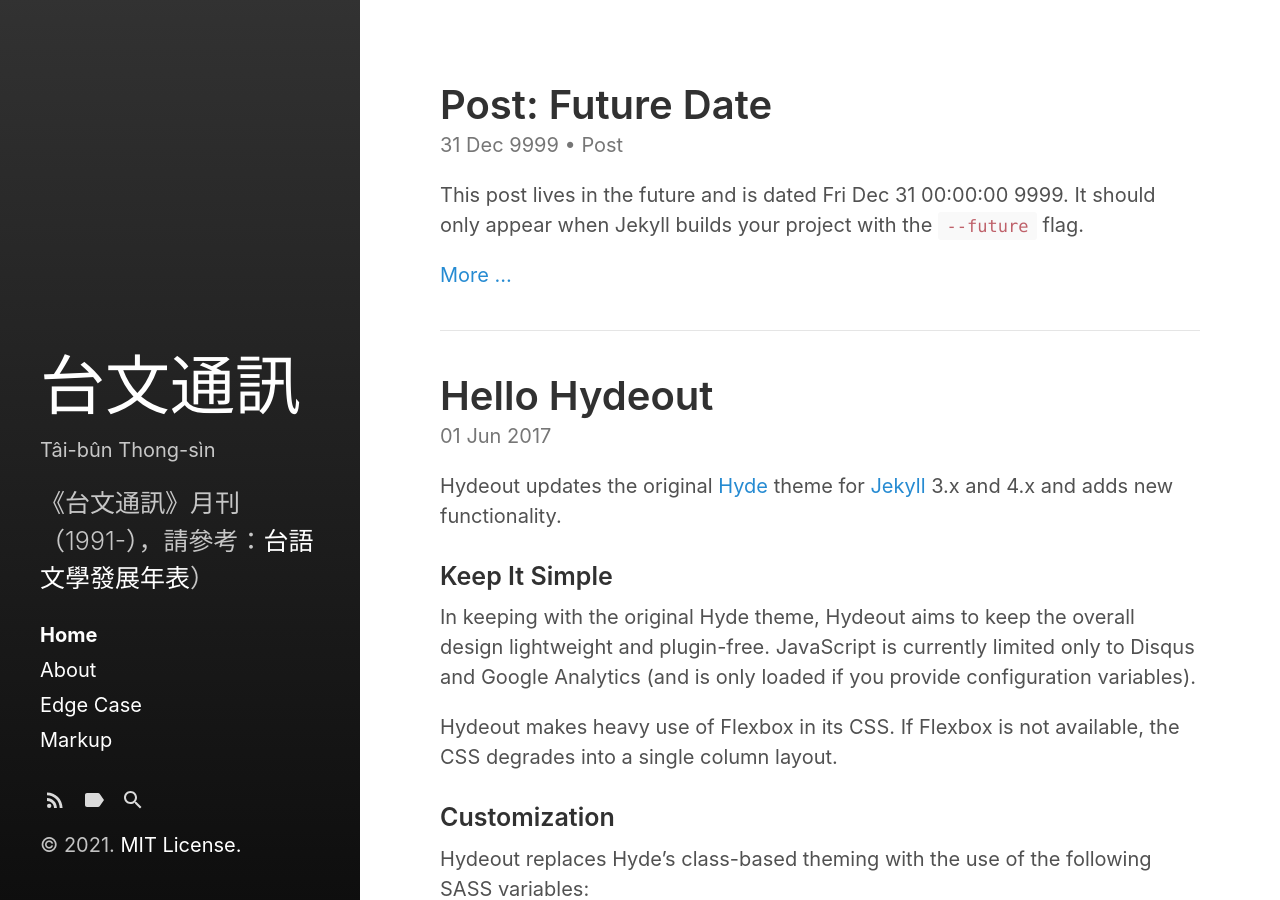
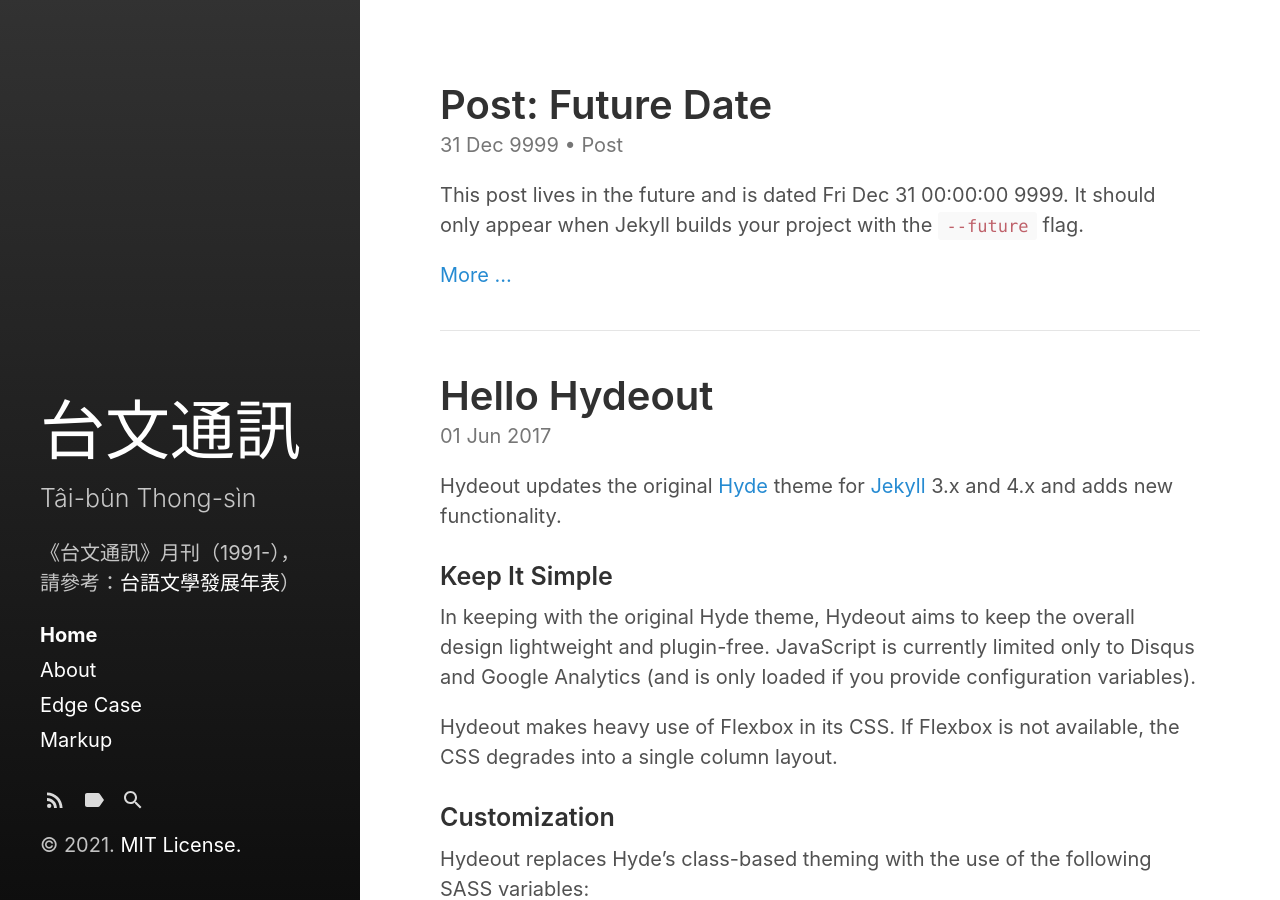
Before and after one commit to TaibunThongsin/TaibunThongsin, a Jekyll site: the page built from docs/index.html, in a window 1280 px wide and 900 px high. Built offline with Jekyll 4.4.1, drawn with Linux system fonts in a browser that asks for light colours; the list of posts is cut into pages by our own code.

Commit message:
Update sidebar.html

```diff
--- a/docs/_includes/sidebar.html
+++ b/docs/_includes/sidebar.html
@@ -8,8 +8,8 @@
         {{ site.title }}
       </a>
     </{% if page.layout == "index" %}h1{% else %}div{% endif %}>
-    <p>{{ site.tagline }}</p>
-    <p class="lead">{{ site.description }}</p>
+    <p class="lead">{{ site.tagline }}</p>
+    <p>{{ site.description }}</p>
   </header>
   {% include sidebar-nav-links.html %}
 
```
